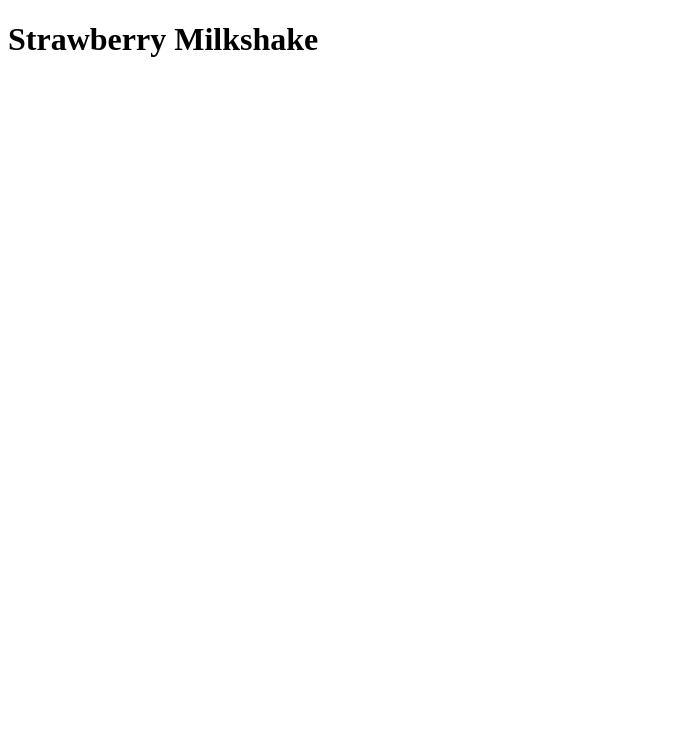
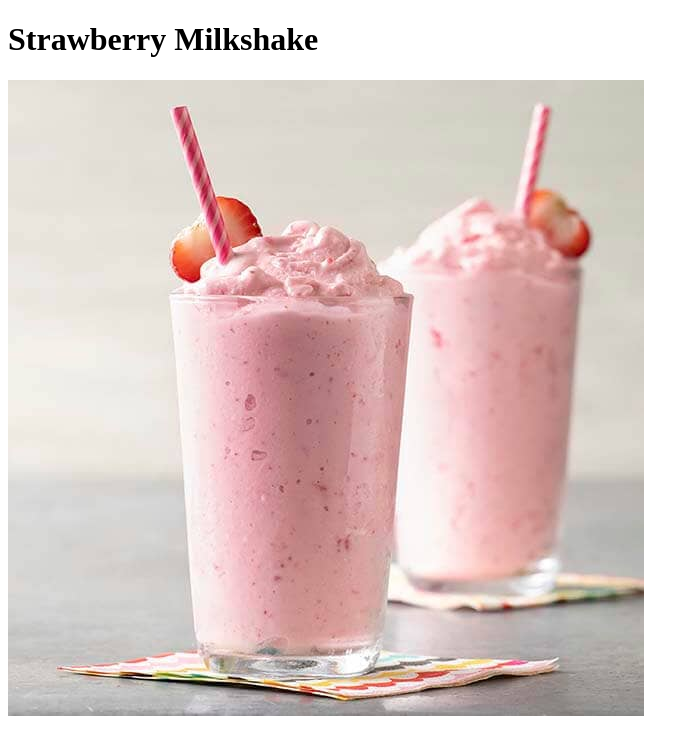
Before and after one commit to ruthenyue/odin-recipes, a plain HTML site: page recipes/strawberry-milkshake.html in a window 1280 px wide. Shown: the whole page, without its empty margins (0-699 px from the left). Drawn offline with Linux system fonts and the light colour scheme.

Commit message:
Add strawberry-milkshake.jpg to strawberry-milkshake.html

```diff
--- a/recipes/strawberry-milkshake.html
+++ b/recipes/strawberry-milkshake.html
@@ -6,6 +6,6 @@
 </head>
 <body>
     <h1>Strawberry Milkshake</h1>
-    <img src=""
+    <img src="../img/strawberry-milkshake.jpg" alt strawberry milkshake in a glass>
 </body>
 </html>
```
Also changed, not shown: index.html (+1 -1 lines), img/strawberry-milkshake.jpg (added).
